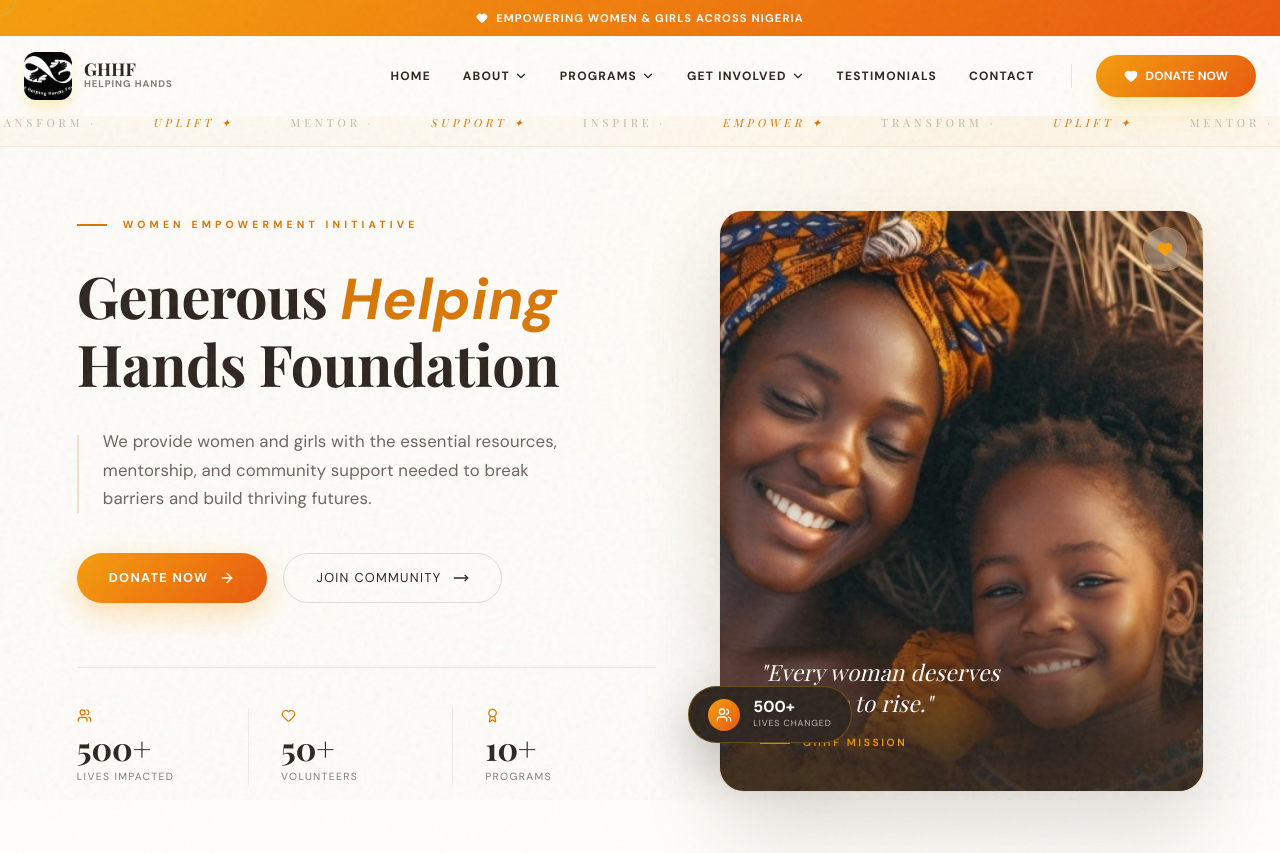
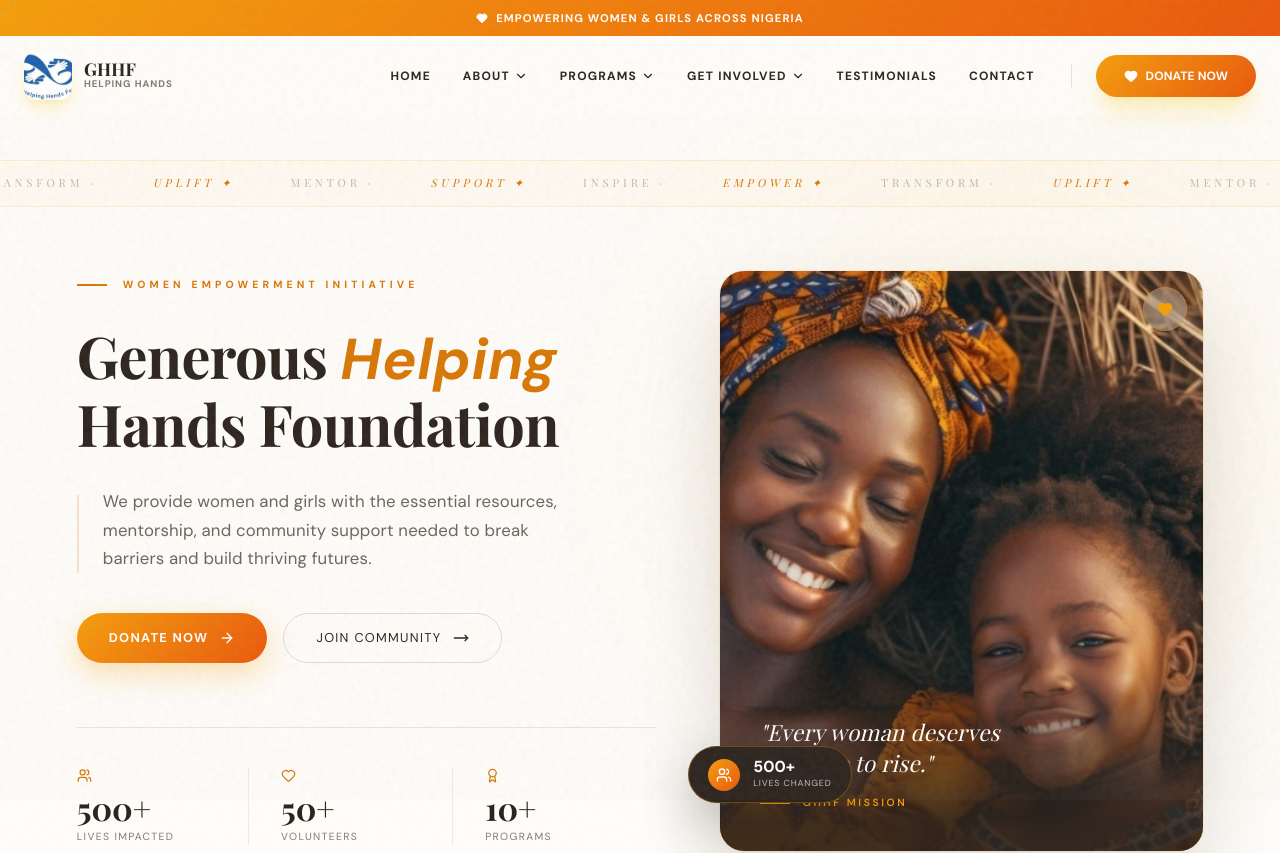
Before and after one commit to Perpetualisi/Generous-Helping-Hands, a React (Vite) app: page / in a window 1280 px wide. Shown: the top 853 px of the page. Built offline with nearby package versions, Linux system fonts and the light colour scheme; a web font is replaced by a local one.

Commit message:
style: adjust hero spacing and update navbar layout

```diff
--- a/src/Components/Hero.tsx
+++ b/src/Components/Hero.tsx
@@ -288,7 +288,7 @@ const Hero: React.FC = () => {
         }
 
         @media (max-width: 1024px) {
-          .h-grid { flex-direction: column !important; padding: 4rem 1.5rem 5rem !important; gap: 4rem !important; }
+          .h-grid { flex-direction: column !important; padding: 2rem 1.5rem 5rem !important; gap: 3rem !important; }
           .h-text { align-items: center !important; text-align: center !important; }
           .h-eyebrow, .h-ctas { justify-content: center !important; }
           .h-divider { display: none !important; }
@@ -332,6 +332,9 @@ const Hero: React.FC = () => {
           fontFamily: "'DM Sans', sans-serif",
           display: "flex",
           flexDirection: "column",
+          // Increased padding to push content further down
+          paddingTop: isMobile ? "120px" : "160px",
+          marginTop: "0"
         }}
       >
         {/* Subtle Noise Texture */}
@@ -344,12 +347,12 @@ const Hero: React.FC = () => {
           <motion.div style={{
             position: "absolute", width: "800px", height: "800px", borderRadius: "50%",
             background: "radial-gradient(circle, rgba(245,158,11,0.08) 0%, transparent 70%)",
-            top: "-10%", right: "-10%", filter: "blur(80px)", pointerEvents: "none", zIndex: 0,
+            top: "5%", right: "-10%", filter: "blur(80px)", pointerEvents: "none", zIndex: 0,
             x: orbX, y: orbY,
           }} />
         )}
 
-        <div style={{ position: "relative", zIndex: 5, paddingTop: "100px" }}>
+        <div style={{ position: "relative", zIndex: 5 }}>
           <MarqueeStrip />
         </div>
 
--- a/src/Components/Navbar.tsx
+++ b/src/Components/Navbar.tsx
@@ -74,7 +74,7 @@ const ResponsiveLogo: React.FC<{ onClick: () => void }> = ({ onClick }) => (
   >
     <div className="w-[42px] h-[42px] sm:w-[48px] sm:h-[48px] rounded-xl overflow-hidden shadow-lg shadow-amber-200/50 transition-transform group-hover:scale-105 duration-300">
       <img
-        src="/logo_dark.jpg"
+        src="/logo_light.jpg"
         alt="GHHF Logo"
         className="w-full h-full object-cover"
       />
```
